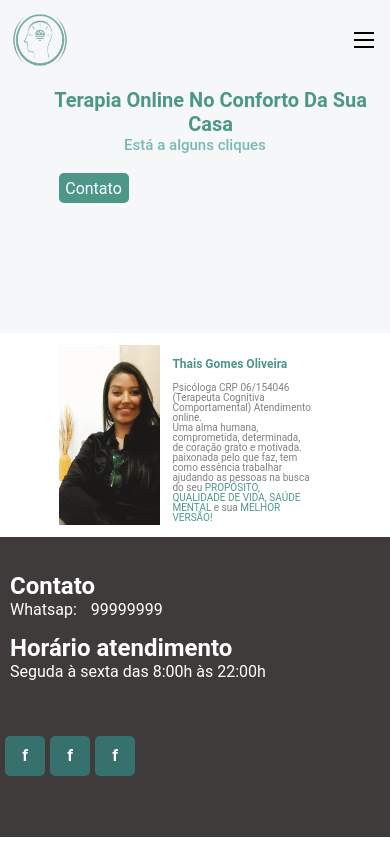
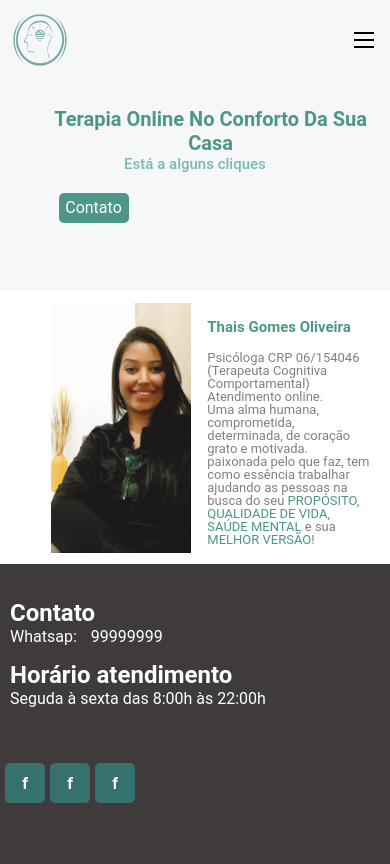
Before and after one commit to marcosrib/site-nextjs, a Next.js app: page / in a window 390 px wide. Built offline with nearby package versions, Linux system fonts and the light colour scheme.

Commit message:
fix: Ajuste tamanho textos

```diff
--- a/src/pages/oquefaco/Oquefaco.module.css
+++ b/src/pages/oquefaco/Oquefaco.module.css
@@ -25,3 +25,19 @@
 #title {
     color: var(--color-green-primary);
 }
+
+@media (max-width: 700px) {
+    .container {
+        height: 100vh;
+        padding: 0 30px 0 30px;
+        margin-left: auto;
+        margin-right: auto;
+        width: 100%
+    }
+
+    #text {
+        color: var(--color-black-primary);
+        font-weight: 300;
+        font-size: 15px;
+    }
+}
--- a/styles/Home/Home.module.css
+++ b/styles/Home/Home.module.css
@@ -59,7 +59,7 @@
 
 .containerSobre {
  display: flex;
- margin: 3% 20% 3% 15%;
+ margin: 3% 20% 3% 17%;
 }
 
 .descriptionContent {
@@ -96,12 +96,14 @@
     font-size: 15px;
   }
 
+
   .content {
-    height: 30vh;
+    padding-top: 5%;
+    height: 25vh;
   }
   .img {
     width: auto;
-    height: 180px;
+    height: 250px;
   }
 
   .textImageContent {
@@ -119,13 +121,17 @@
     border-radius: 5px;
   }
   .nameTitle {
-    font-size: 12px;
+    font-size: 15px;
     color: var(--color-green-primary);
   }
 
   .description {
-    font-size: 10px;
-    line-height: 10px;
+    font-size: 13px;
+    line-height: 13px;
     color: var(--color-grey-primary);
   }
+
+  .containerSobre {
+    margin: 3% 5% 3% 13%;
+   }
 }
```
